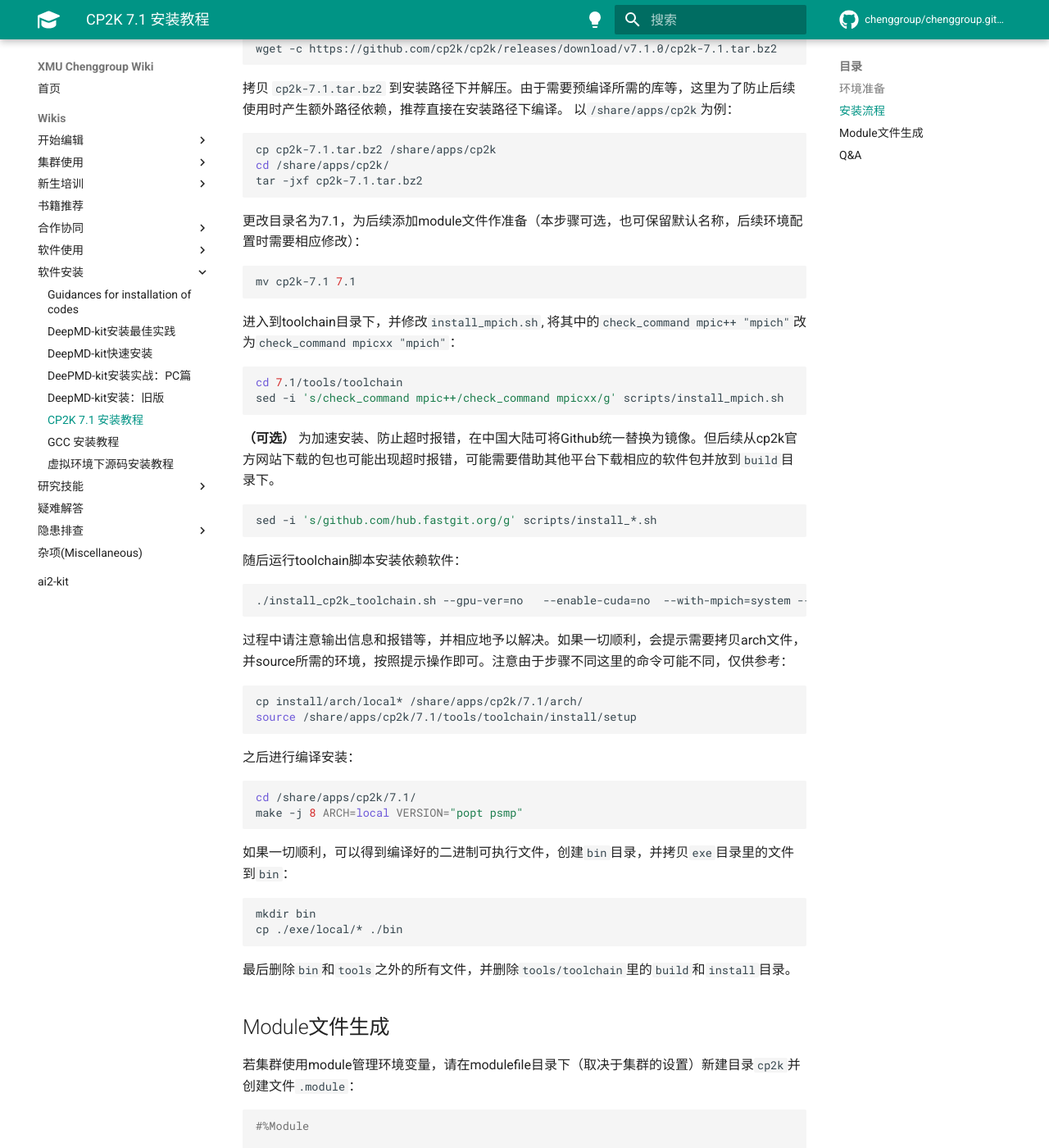
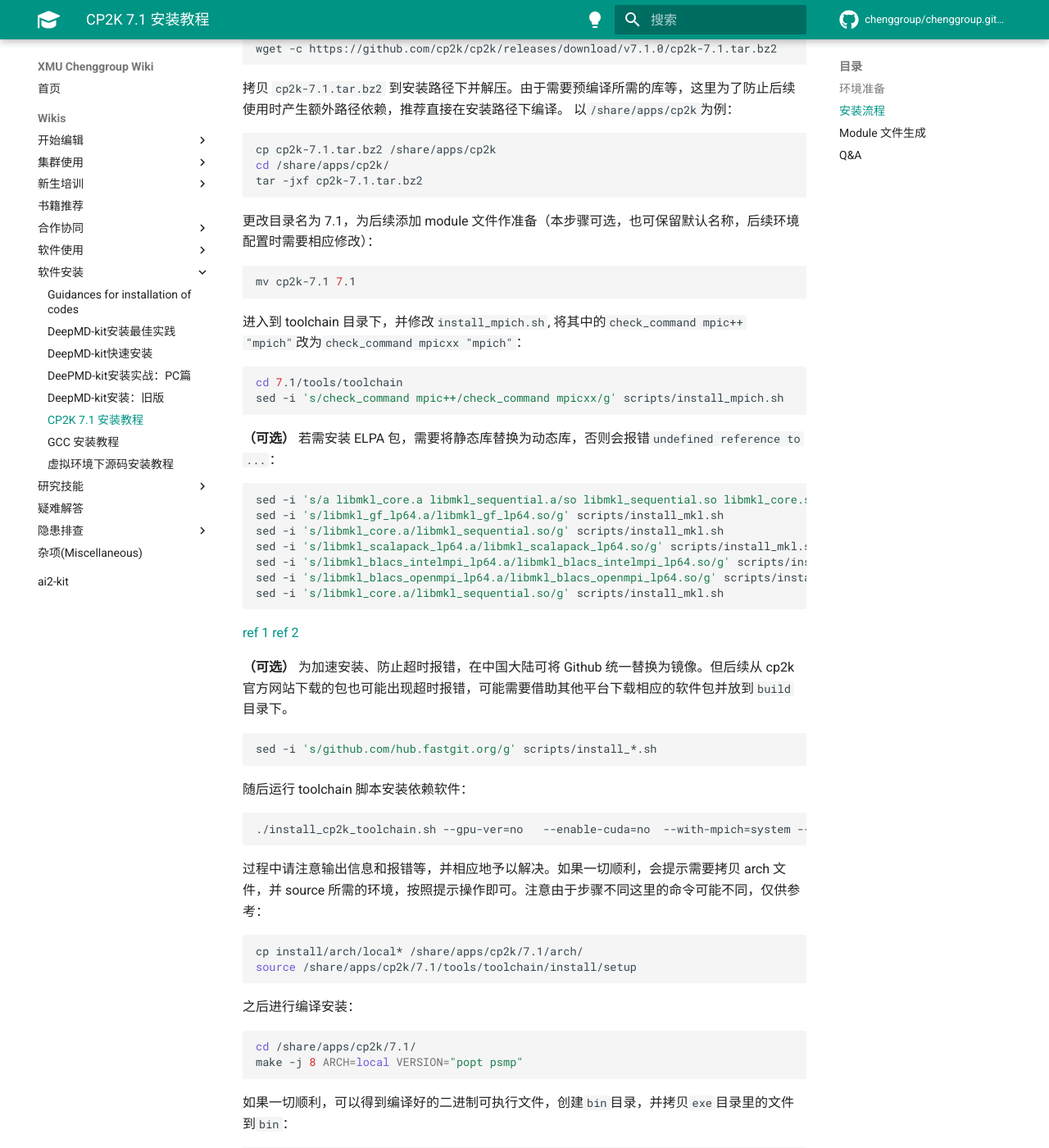
Before and after one commit to chenggroup/chenggroup.github.io, an MkDocs documentation site: the page built from docs/wiki/software_installation/cp2k-7.1.md, in a window 1280 px wide and 1400 px high, scrolled down 607 px. Shown: the whole window at 82% size. Built offline with MkDocs 1.6.1 and Material for MkDocs 9.7.7, drawn with Linux system fonts in a browser that asks for light colours; comment, search, counter and statistics services are not loaded; some of the changed text lies outside the part shown.

Commit message:
update installation guide for cp2k v7.1

````diff
--- a/docs/wiki/software_installation/cp2k-7.1.md
+++ b/docs/wiki/software_installation/cp2k-7.1.md
@@ -39,32 +39,47 @@
 tar -jxf cp2k-7.1.tar.bz2
 ```
 
-更改目录名为7.1，为后续添加module文件作准备（本步骤可选，也可保留默认名称，后续环境配置时需要相应修改）：
+更改目录名为 7.1，为后续添加 module 文件作准备（本步骤可选，也可保留默认名称，后续环境配置时需要相应修改）：
 
 ```bash
 mv cp2k-7.1 7.1
 ```
 
-进入到toolchain目录下，并修改`install_mpich.sh`, 将其中的`check_command mpic++ "mpich"`改为`check_command mpicxx "mpich"`：
+进入到 toolchain 目录下，并修改`install_mpich.sh`, 将其中的`check_command mpic++ "mpich"`改为`check_command mpicxx "mpich"`：
 
 ```bash
 cd 7.1/tools/toolchain
 sed -i 's/check_command mpic++/check_command mpicxx/g' scripts/install_mpich.sh
 ```
 
-**（可选）** 为加速安装、防止超时报错，在中国大陆可将Github统一替换为镜像。但后续从cp2k官方网站下载的包也可能出现超时报错，可能需要借助其他平台下载相应的软件包并放到`build`目录下。
+**（可选）** 若需安装 ELPA 包，需要将静态库替换为动态库，否则会报错`undefined reference to ...`：
+
+```bash
+sed -i 's/a libmkl_core.a libmkl_sequential.a/so libmkl_sequential.so libmkl_core.so/g' scripts/install_mkl.sh
+sed -i 's/libmkl_gf_lp64.a/libmkl_gf_lp64.so/g' scripts/install_mkl.sh
+sed -i 's/libmkl_core.a/libmkl_sequential.so/g' scripts/install_mkl.sh
+sed -i 's/libmkl_scalapack_lp64.a/libmkl_scalapack_lp64.so/g' scripts/install_mkl.sh
+sed -i 's/libmkl_blacs_intelmpi_lp64.a/libmkl_blacs_intelmpi_lp64.so/g' scripts/install_mkl.sh
+sed -i 's/libmkl_blacs_openmpi_lp64.a/libmkl_blacs_openmpi_lp64.so/g' scripts/install_mkl.sh
+sed -i 's/libmkl_core.a/libmkl_sequential.so/g' scripts/install_mkl.sh
+```
+
+[ref 1](https://github.com/cp2k/cp2k/issues/376)
+[ref 2](https://github.com/cp2k/cp2k/commit/0d7f2f7a69c04ec0a38924968905da52c7391804)
+
+**（可选）** 为加速安装、防止超时报错，在中国大陆可将 Github 统一替换为镜像。但后续从 cp2k 官方网站下载的包也可能出现超时报错，可能需要借助其他平台下载相应的软件包并放到`build`目录下。
 
 ```bash
 sed -i 's/github.com/hub.fastgit.org/g' scripts/install_*.sh
 ```
 
-随后运行toolchain脚本安装依赖软件：
+随后运行 toolchain 脚本安装依赖软件：
 
 ```
 ./install_cp2k_toolchain.sh --gpu-ver=no   --enable-cuda=no  --with-mpich=system --with-sirius=no --with-openmpi=no  --with-spfft=no --with-hdf5=no
 ```
 
-过程中请注意输出信息和报错等，并相应地予以解决。如果一切顺利，会提示需要拷贝arch文件，并source所需的环境，按照提示操作即可。注意由于步骤不同这里的命令可能不同，仅供参考：
+过程中请注意输出信息和报错等，并相应地予以解决。如果一切顺利，会提示需要拷贝 arch 文件，并 source 所需的环境，按照提示操作即可。注意由于步骤不同这里的命令可能不同，仅供参考：
 
 ```bash
 cp install/arch/local* /share/apps/cp2k/7.1/arch/
@@ -72,6 +87,7 @@
 ```
 
 之后进行编译安装：
+
 ```bash
 cd /share/apps/cp2k/7.1/
 make -j 8 ARCH=local VERSION="popt psmp"
@@ -86,9 +102,9 @@
 
 最后删除`bin`和`tools`之外的所有文件，并删除`tools/toolchain`里的`build`和`install`目录。
 
-## Module文件生成
+## Module 文件生成
 
-若集群使用module管理环境变量，请在modulefile目录下（取决于集群的设置）新建目录`cp2k`并创建文件`.module`：
+若集群使用 module 管理环境变量，请在 modulefile 目录下（取决于集群的设置）新建目录`cp2k`并创建文件`.module`：
 
 ```lua
 #%Module
@@ -117,19 +133,20 @@
 ```
 
 然后创建符号链接，提供相应版本号的环境：
+
 ```
 ln -s .module 7.1
 ```
 
 ## Q&A
 
-1. 如果所有标称为`https://www.cp2k.org`的压缩包均无法下载，且单独`wget`该压缩包时提示`Issued certificate has expired`，可以尝试更新证书服务，CentOS 7命令如下：
+1. 如果所有标称为`https://www.cp2k.org`的压缩包均无法下载，且单独`wget`该压缩包时提示`Issued certificate has expired`，可以尝试更新证书服务，CentOS 7 命令如下：
 
    ```bash
    yum install ca-certificates
    ```
 
-2. 以上欺骗手段仅适用于Intel MPI <= 2018的版本，对高版本MPI推荐直接安装更高版本的CP2K，Toolchain可提供完整支持。
+2. 以上欺骗手段仅适用于 Intel MPI <= 2018 的版本，对高版本 MPI 推荐直接安装更高版本的 CP2K，Toolchain 可提供完整支持。
 
 3. 如果`make`过程中频繁报错，还可能是系统没有正确配置地区设置，请使用如下命令加载环境变量：
 
````
